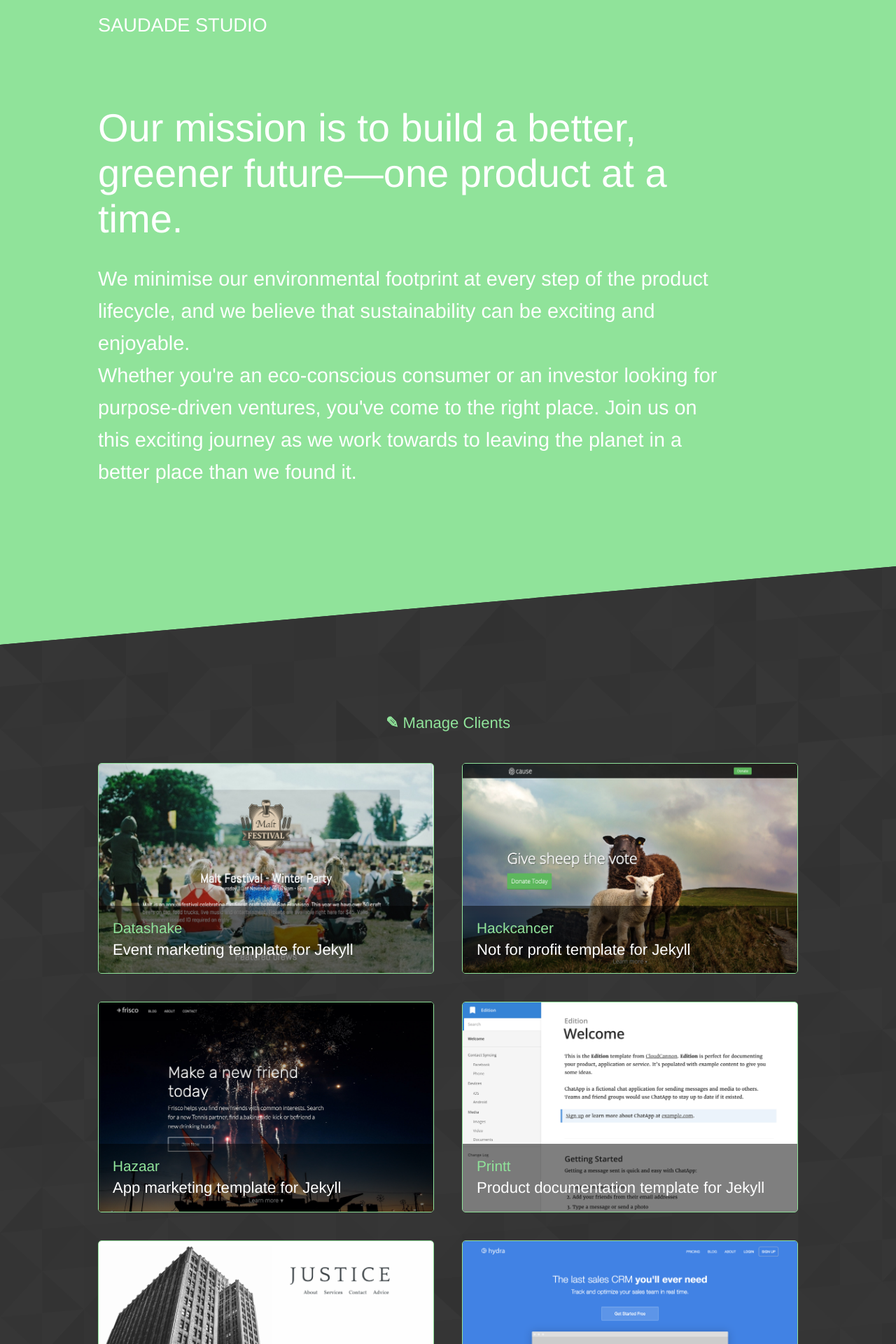
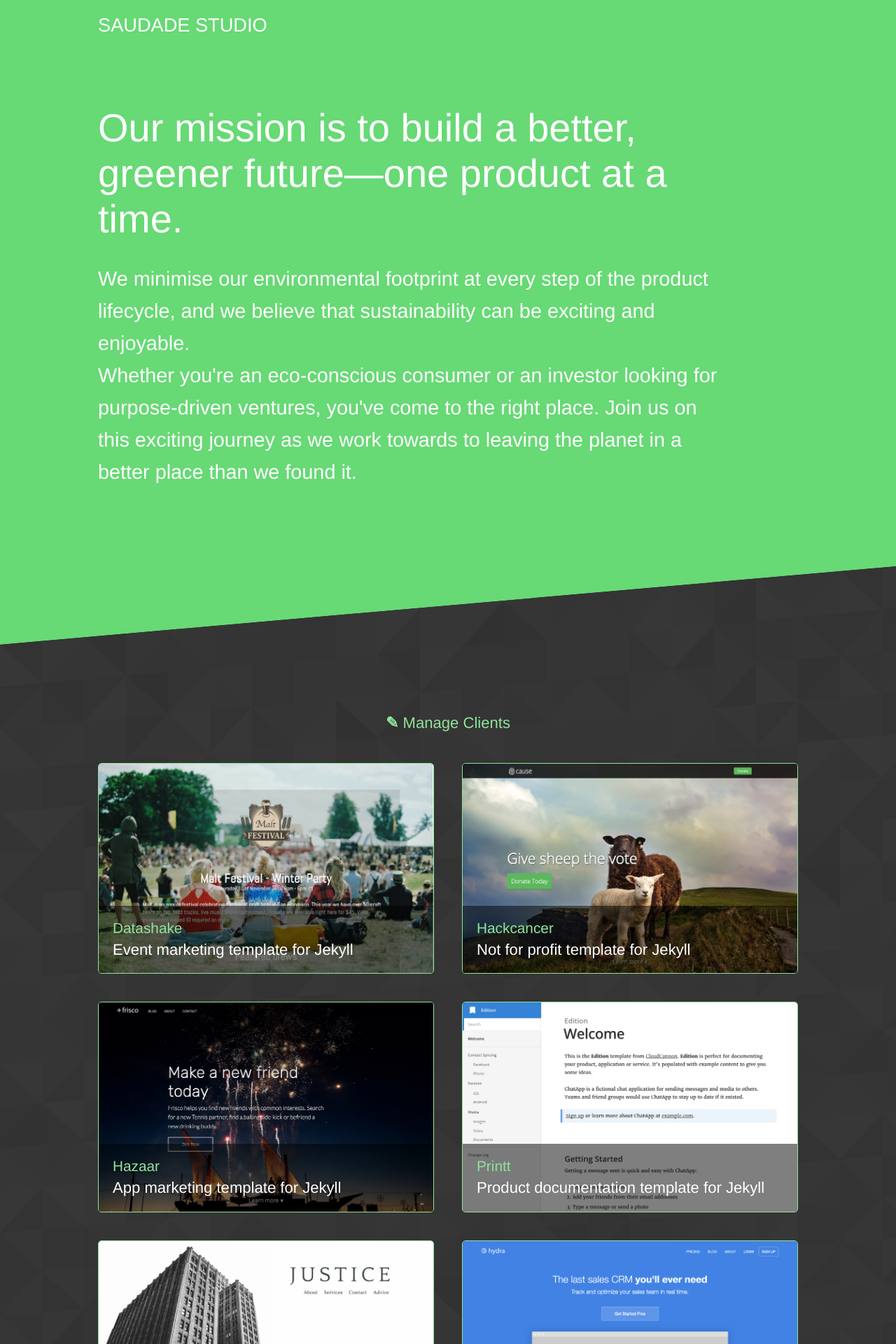
Before and after one commit to saudade-studio/saudade-studio.github.io, a Jekyll site: the page built from index.html, in a window 1280 px wide. Shown: the top 1920 px of the page at 70% size. Built offline with Jekyll 4.4.1, drawn with Linux system fonts in a browser that asks for light colours.

Commit message:
Darken for now

```diff
--- a/_sass/layout.scss
+++ b/_sass/layout.scss
@@ -76,7 +76,7 @@ section {
 
 	&.hero {
 		color: #ffffff;
-		background: $brand-color;
+		background: darken($color: $brand-color, $amount: 10);
 		text-align: left;
 		margin-top: -100px;
 		padding-top: 250px;
```
